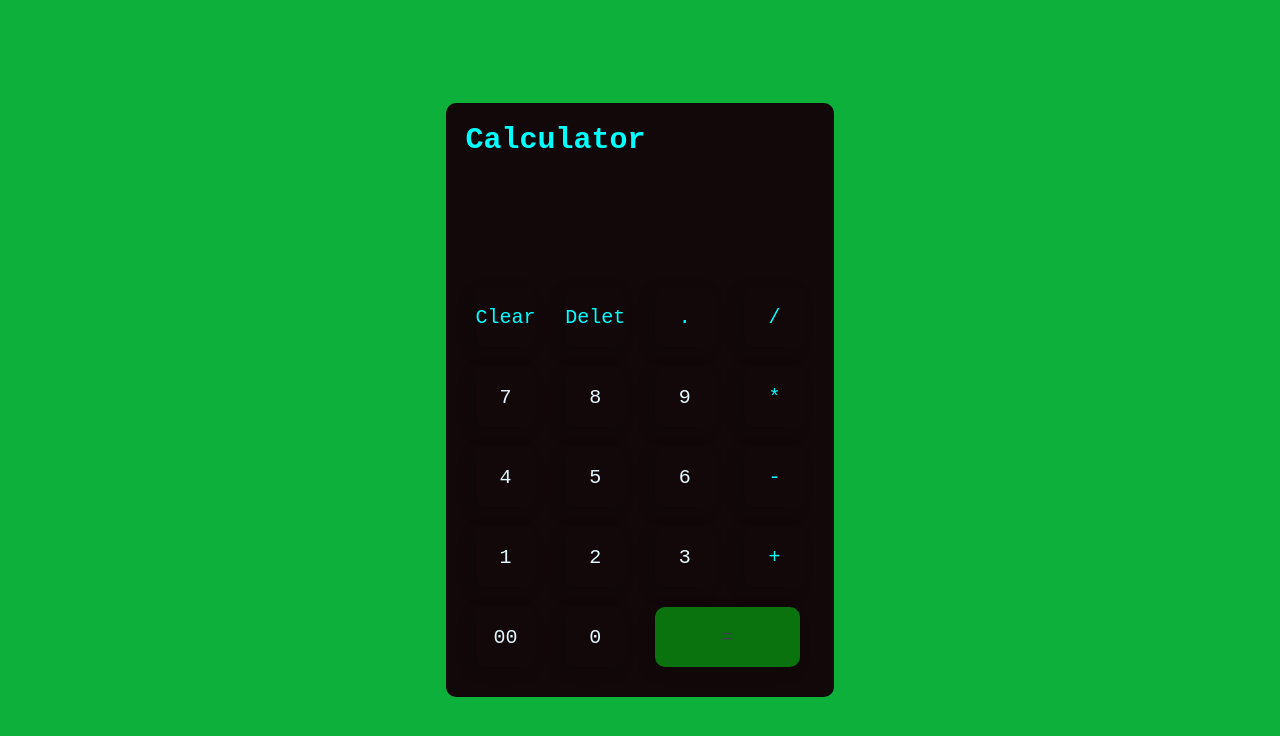
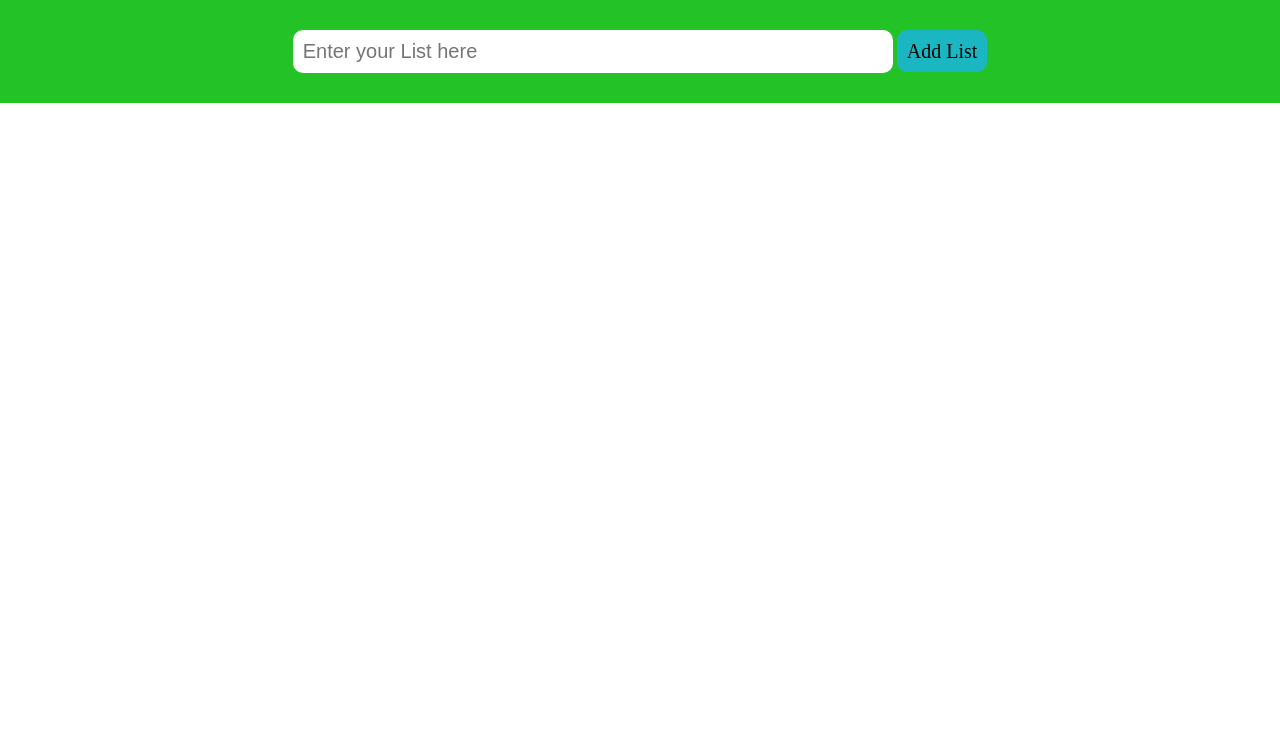
Before and after one commit to PAWAR-123/VIP_LGM-, a plain HTML site: page index.html in a window 1280 px wide. Drawn offline with Linux system fonts and the light colour scheme.

```diff
--- a/index.html
+++ b/index.html
@@ -4,47 +4,16 @@
     <meta charset="UTF-8">
     <meta http-equiv="X-UA-Compatible" content="IE=edge">
     <meta name="viewport" content="width=device-width, initial-scale=1.0">
-    <title>Calculator App</title>
+    <title>TO DO LIST</title>
     <link rel="stylesheet" href="style.css">
 </head>
 <body>
-    <div class="container">
-        <div class="calculator">
-            <form>
-                <h1>Calculator</h1>
-                <div class="display">
-                    <input type="text" name="display">
-                </div>
-                <div>
-                    <input type="button" value="Clear" onclick="display.value = '' " class="operator">
-                    <input type="button" value="Delete" onclick="display.value = display.value.toString().slice(0,-1)" class="operator">
-                    <input type="button" value="." onclick="display.value += '.' " class="operator">
-                    <input type="button" value="/" onclick="display.value += '/' " class="operator">
-                </div>
-                <div>
-                    <input type="button" value="7" onclick="display.value += '7' ">
-                    <input type="button" value="8" onclick="display.value += '8' ">
-                    <input type="button" value="9" onclick="display.value += '9' ">
-                    <input type="button" value="*" onclick="display.value += '*' " class="operator">
-                </div>
-                <div>
-                    <input type="button" value="4" onclick="display.value += '4' ">
-                    <input type="button" value="5" onclick="display.value += '5' ">
-                    <input type="button" value="6" onclick="display.value += '6' ">
-                    <input type="button" value="-" onclick="display.value += '-' " class="operator">
-                </div>
-                <div>
-                    <input type="button" value="1" onclick="display.value += '1' ">
-                    <input type="button" value="2" onclick="display.value += '2' ">
-                    <input type="button" value="3" onclick="display.value += '3' ">
-                    <input type="button" value="+" onclick="display.value += '+' " class="operator">
-                </div>
-                <div>
-                    <input type="button" value="00" onclick="display.value += '00' ">
-                    <input type="button" value="0" onclick="display.value += '0' ">
-                    <input type="button" value="=" onclick="display.value = eval(display.value)" class="equal">
-                </div>
-            </form>
-        </div>
+    <div id="myDIV" class="header">
+        <input type="text" id="myInput" placeholder="Enter your List here">
+        <span onclick="newElement()" class="addBtn">Add List</span>
     </div>
+
+    <ul id="myUL"></ul>
+    <script src="script.js"></script>
 </body>
+</html>
--- /dev/null
+++ b/script.js
@@ -0,0 +1,41 @@
+var close = document.getElementsByClassName("close");
+var i;
+for (i = 0; i < close.length; i++) {
+    close[i].onclick = function () {
+        var div = this.parentElement;
+        div.style.display = "none";
+    }
+}
+
+var list = document.querySelector('ul');
+list.addEventListener('click', function (ev) {
+    if (ev.target.tagName === 'LI') {
+        ev.target.classList.toggle('checked');
+    }
+}, false);
+
+function newElement() {
+    var li = document.createElement("li");
+    var inputValue = document.getElementById("myInput").value;
+    var t = document.createTextNode(inputValue);
+    li.appendChild(t);
+    if (inputValue === ' ' || inputValue === '') {
+        alert("Input is Space or Empty\nEnter Valid Input");
+    } else {
+        document.getElementById("myUL").appendChild(li);
+    }
+    document.getElementById("myInput").value = "";
+
+    var span = document.createElement("SPAN");
+    var txt = document.createTextNode("\u00D7");
+    span.className = "close";
+    span.appendChild(txt);
+    li.appendChild(span);
+
+    for (i = 0; i < close.length; i++) {
+        close[i].onclick = function () {
+            var div = this.parentElement;
+            div.style.display = "none";
+        }
+    }
+}
--- a/style.css
+++ b/style.css
@@ -1,57 +1,92 @@
-*{
+body {
     margin: 0;
     padding: 0;
-    font-family: 'Courier New', Courier, monospace;
+    min-width: 250px;
+    width: 100%;
+}
+*{
     box-sizing: border-box;
 }
-.container{
-    width: 100%;
-    height: 100vh;
-    background-color: #0eb03c;
-    display: flex;
-    align-items: center;
-    justify-content: center;
-
+ul{
+    margin: 0;
+    padding: 0;
 }
-.calculator{
-    background: hwb(344 3% 93%);
-    padding: 20px;
+ul li{
+    cursor: pointer;
+    position: relative;
+    padding: 12px 8px 12px 40px;
+    list-style-type: none;
+    background:white;
+    font-size: 18px;
+    transition: 0.2s;
+}
+ul li:nth-child(odd){
+    background:white;
+}
+ul li:hover{
+    background: #0fc512;
+}
+ul li.checked{
+    background: hsl(100, 81%, 42%);
+    color: rgb(15, 211, 48);
+    text-decoration: line-through;
+}
+ul li.checked::before{
+    content: '';
+    position: absolute;
+    border-color: #fff;
+    border-style: solid;
+    border-width: 0 2px 2px 0;
+    top: 10px;
+    left: 16px;
+    transform: rotate(45deg);
+    height: 15px;
+    width: 7px;
+}
+.close{
+    position: absolute;
+    right: 0;
+    top: 0;
+    padding: 12px 16px 12px 16px;
+}
+.close:hover{
+    background-color:#0eb62d;
+    color: #24d02a;
+}
+.header{
+    background-color: #23c226;
+    padding: 30px 40px;
+    color: white;
+    text-align: center;
+}
+.header:after{
+    content: "";
+    display: table;
+    clear: both;
+}
+input{
+    margin: 0;
+    border: none;
+    border-radius: 10px;
+    width: 75%;
+    padding: 10px;
+    float: center;
+    font-size: 20px;
+    width: 50%;
+    margin: auto;
+}
+.addBtn{
+    padding: 10px;
+    width: 25%;
+    background: hsl(184, 76%, 43%);
+    color: rgb(0, 0, 0);
+    float: center;
+    text-align: center;
+    font-size: 20px;
+    cursor: pointer;
+    transition: 0.3s;
     border-radius: 10px;
 }
-.calculator form input{
-    border: 0;
-    outline: 0;
-    width: 60px;
-    height: 60px;
-    border-radius: 10px;
-    box-shadow:-5px 5px 15px rgba(0, 0, 0, 0.2);
-    background: transparent;
-    font-size: 20px;
-    color: #e3f9ff;
-    cursor: pointer;
-    margin: 10px;
+.addBtn:hover{
+    background-color: rgb(19, 172, 8);
 }
-.display{
-    display: flex;
-    justify-content: flex-end;
-    margin: 20px 0;
-}
-form .display input{
-    text-align: right;
-    flex: 1;
-    font-size: 45px;
-    box-shadow: none;
-}
-form input.equal{
-    width: 145px;
-    background-color: #08970fc0;
-    color: #3a4452;;
-}
-form h1{
-    color: aqua;
-    font-family: monospace;
-    font-size: 30px;
-}
-form input.operator{
-    color: aqua;
-}
```
